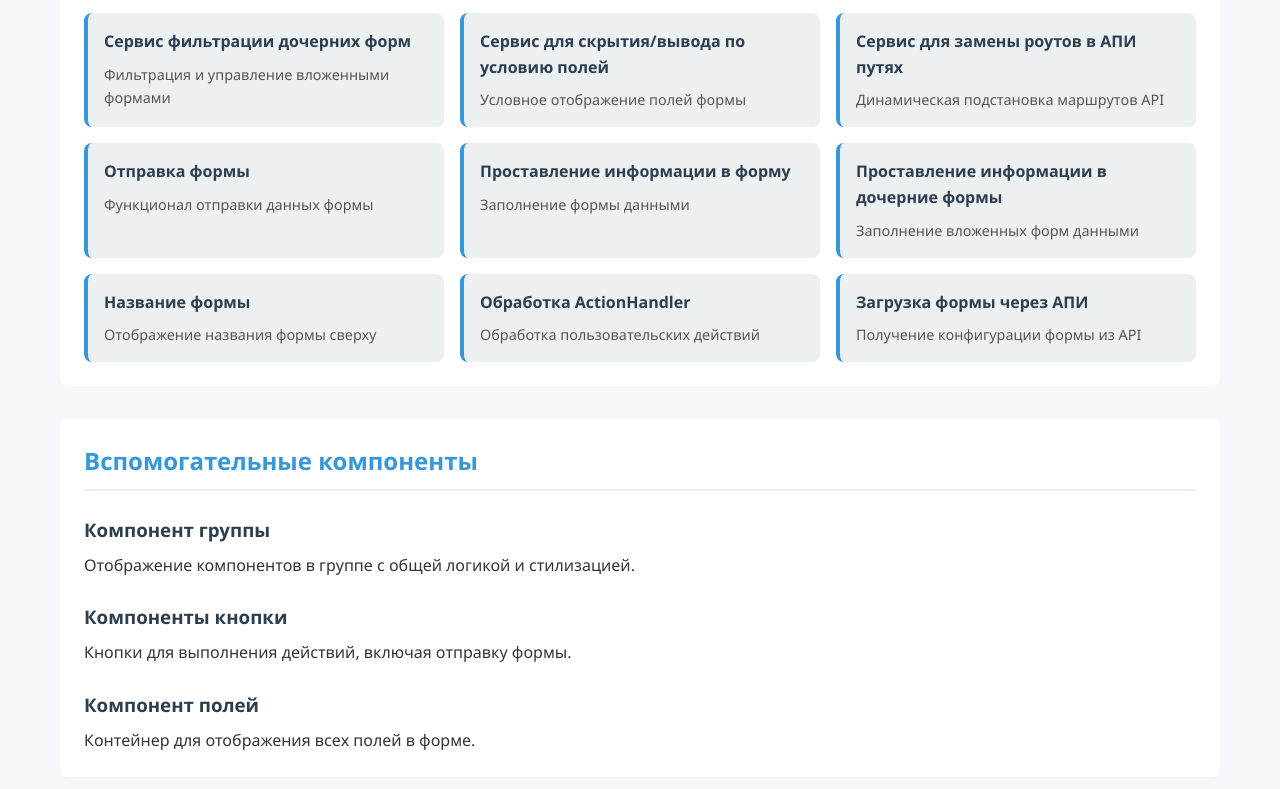
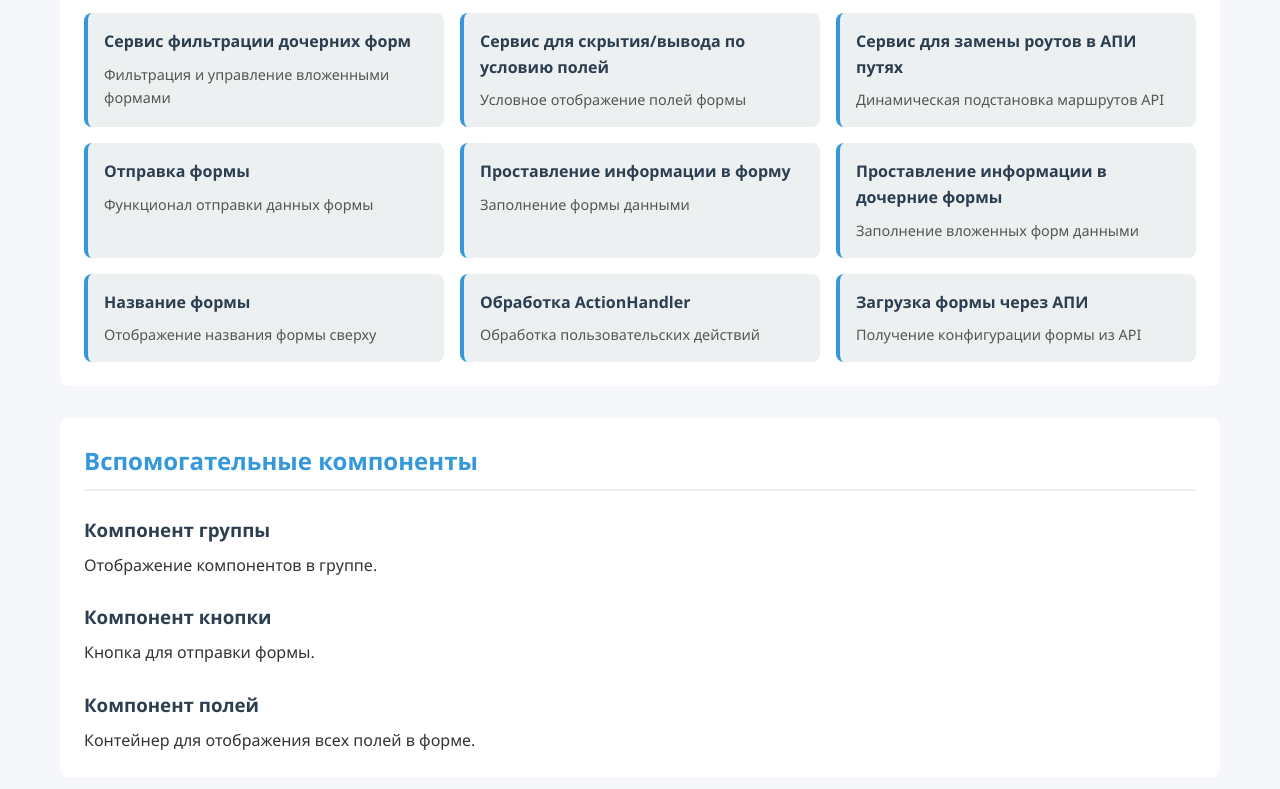
Before and after one commit to Anyboom/form-builder, a plain HTML site: page index.html in a window 1280 px wide. Shown: the part 2560-3349 px from the top of the page. Drawn offline with Linux system fonts and the light colour scheme.

Commit message:
Initial commit

```diff
--- a/index.html
+++ b/index.html
@@ -449,10 +449,10 @@
         <h2>Вспомогательные компоненты</h2>
 
         <h3>Компонент группы</h3>
-        <p>Отображение компонентов в группе с общей логикой и стилизацией.</p>
+        <p>Отображение компонентов в группе.</p>
 
-        <h3>Компоненты кнопки</h3>
-        <p>Кнопки для выполнения действий, включая отправку формы.</p>
+        <h3>Компонент кнопки</h3>
+        <p>Кнопка для отправки формы.</p>
 
         <h3>Компонент полей</h3>
         <p>Контейнер для отображения всех полей в форме.</p>
```
